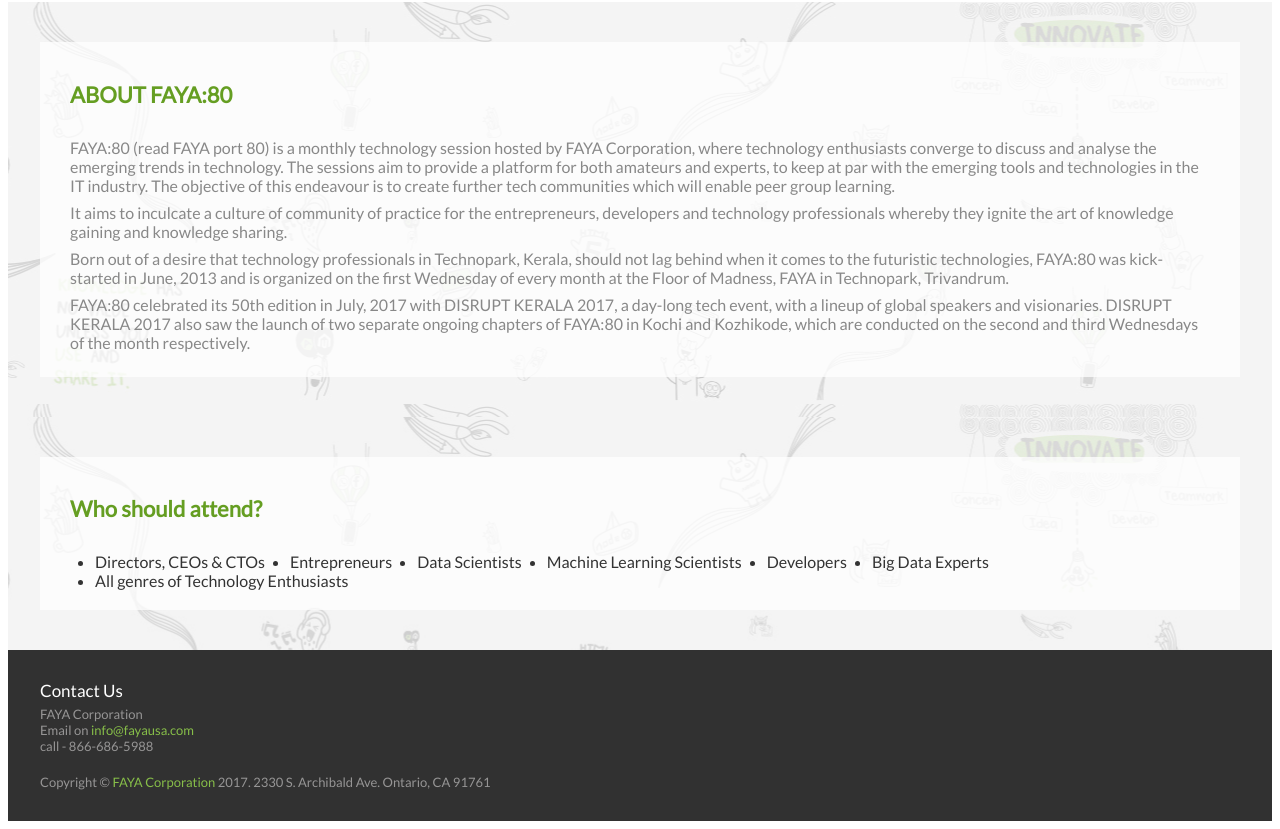
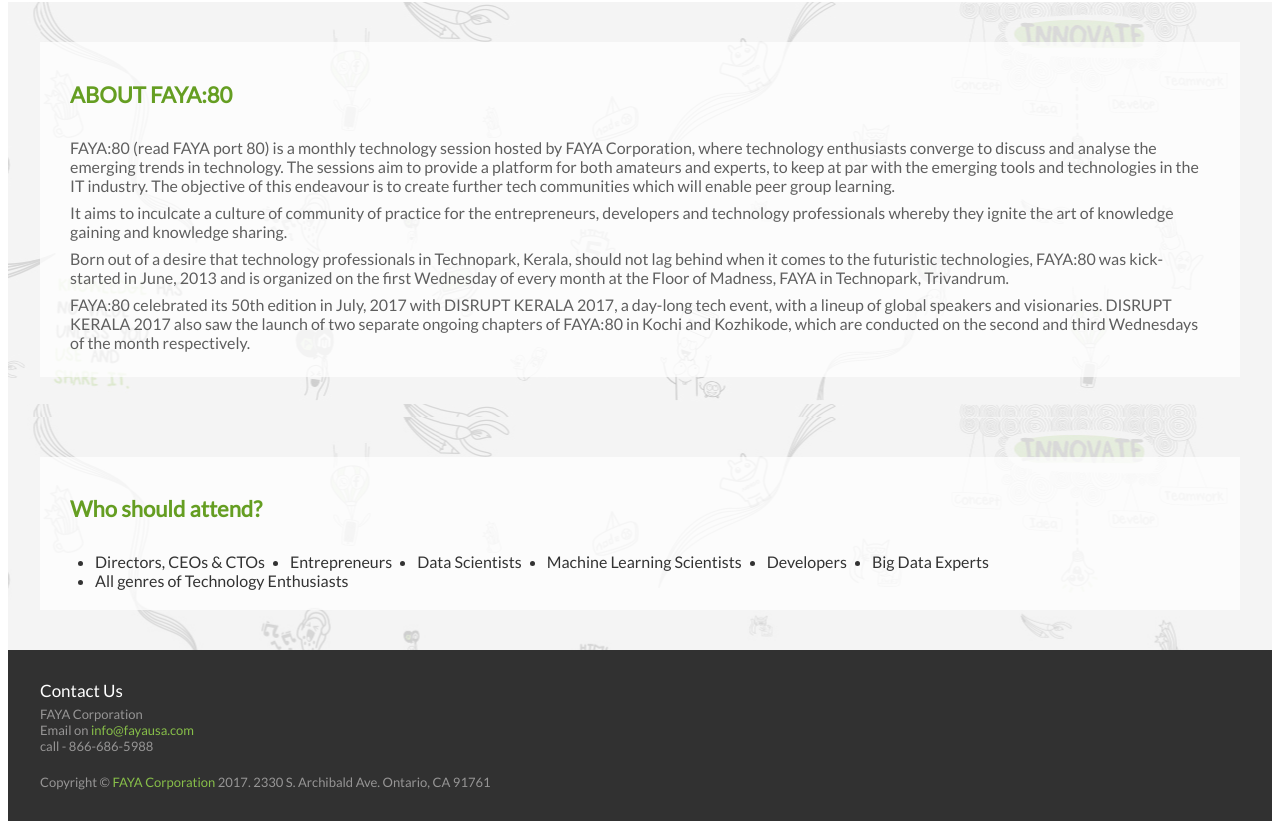
Before and after one commit to fayausa/faya-80-web, a website: page index.html in a window 1280 px wide. Shown: the part 5265-6094 px from the top of the page. Drawn offline with nearby package versions, Linux system fonts and the light colour scheme; files that its build step writes are made by us from their sources.

Commit message:
open stage content color change reverted

```diff
--- a/styles/sass/common.scss
+++ b/styles/sass/common.scss
@@ -210,7 +210,7 @@
     margin-bottom: 30px;
   }
   p {
-    color: #888888;
+    color: #5F5F5F;
     font-size: 14px;
     font-weight: 100;
     margin-bottom: 5px;
```
